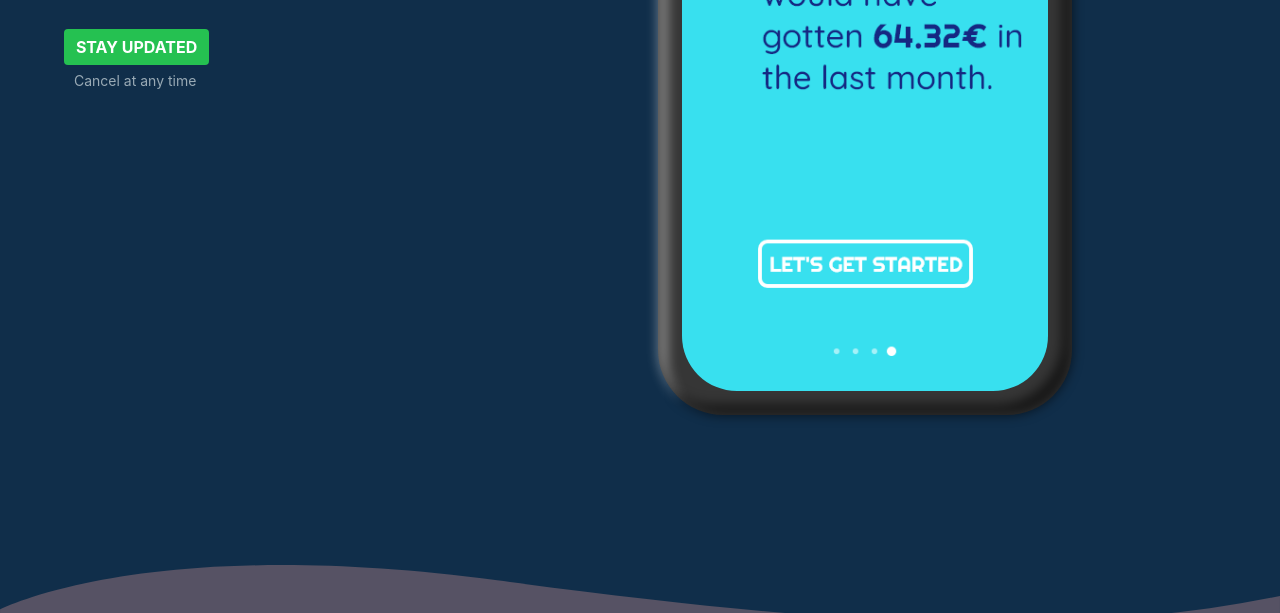
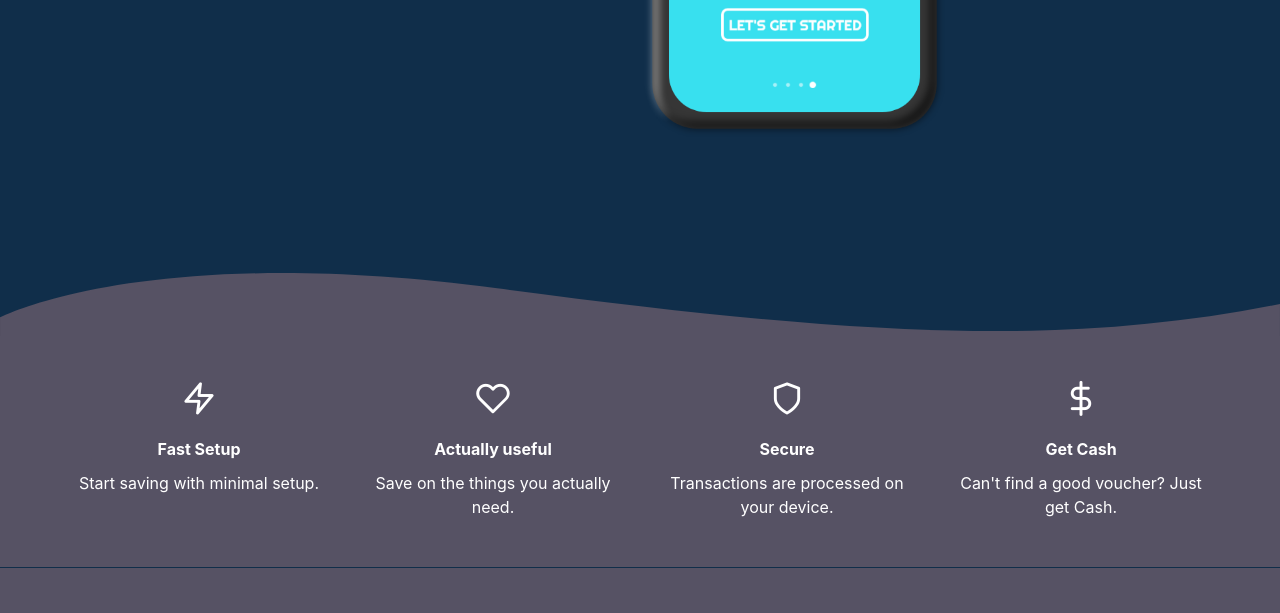
Before and after one commit to FelixGerberding/CoupHomepage, a plain HTML site: page index.html in a window 1280 px wide. Shown: the part 687-1300 px from the top of the page. Drawn offline with Linux system fonts and the light colour scheme.

Commit message:
fixed some widths

```diff
--- a/index.html
+++ b/index.html
@@ -112,7 +112,7 @@
               </div>
             </div>
 
-            <img src="images/hero.png" height="500" />
+            <img src="images/hero.png" style="height:40em" />
           </div>
         </div>
       </div>
@@ -152,7 +152,7 @@
       style="padding-top: 0; color: white; border-bottom: 1px solid #102E4A; background-color: #565264"
     >
       <div class="container">
-        <div class="item columns">
+        <div class="item columns" style="padding-top: 2em;">
           <div class="column is-3">
             <p style="text-align: center; font-size: 35px;">
               <span class="fe fe-zap"></span>
```
